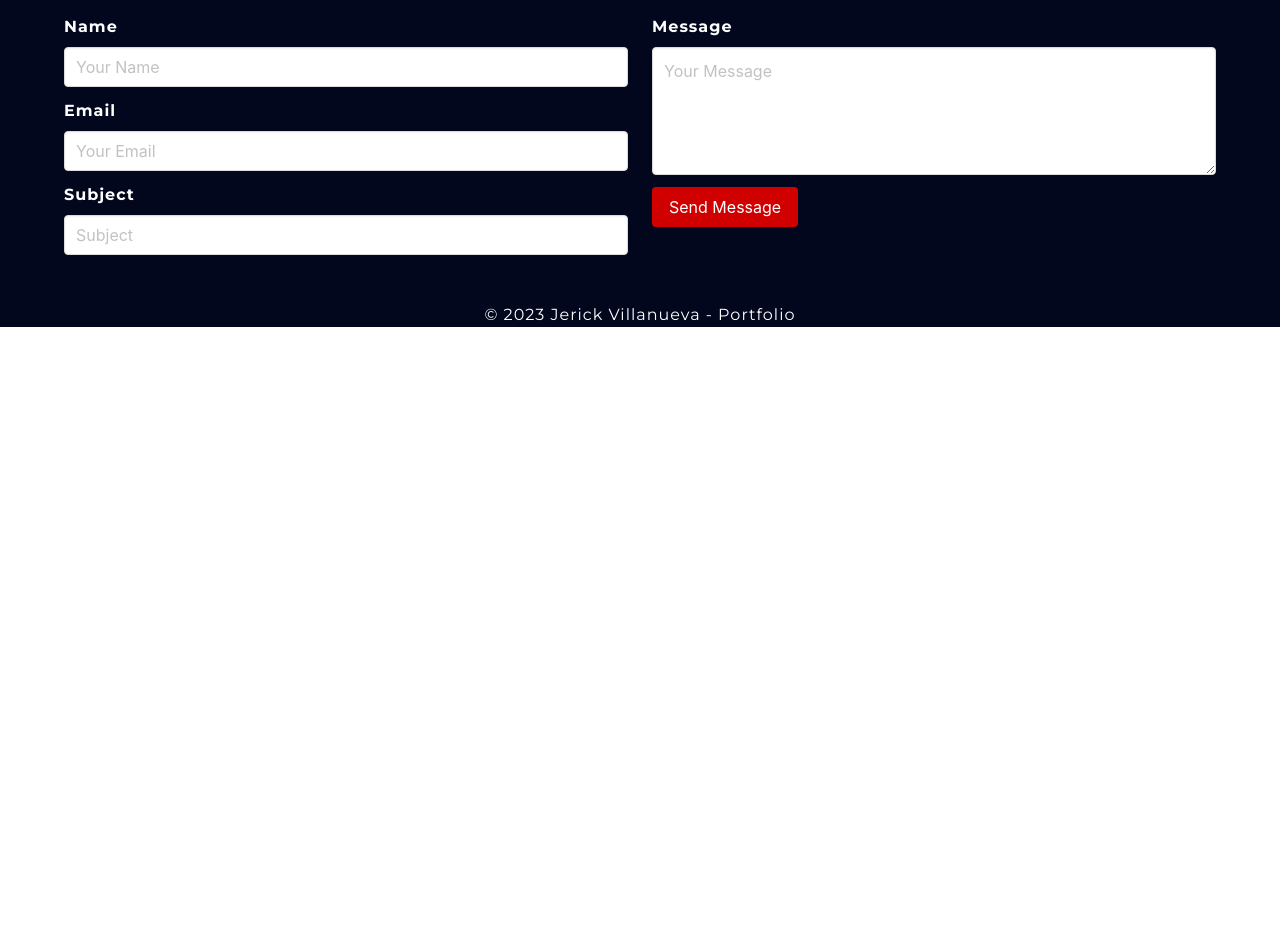
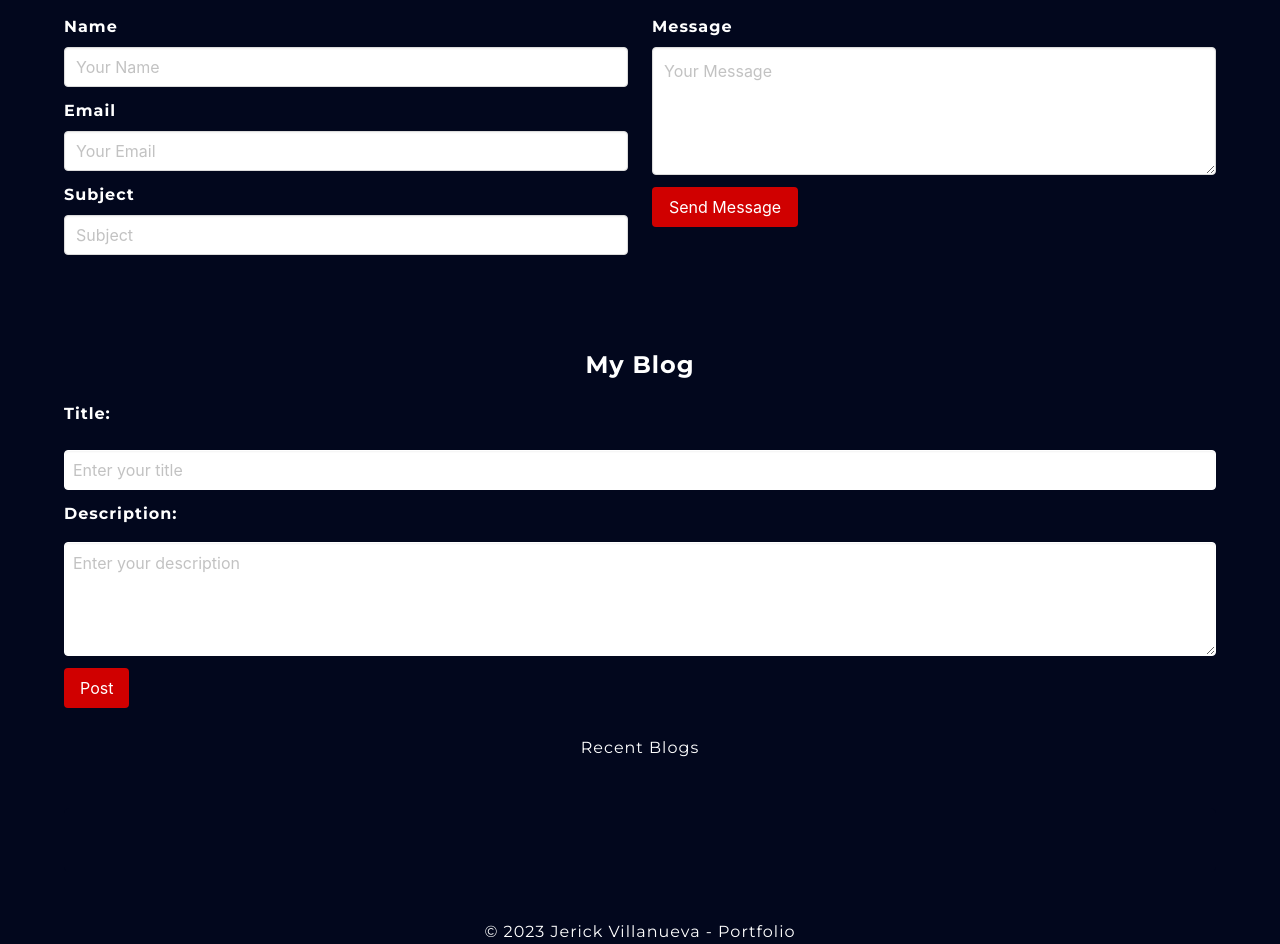
Before and after one commit to JerickCCS/myWeb, a plain HTML site: page index.html in a window 1280 px wide. Shown: the part 4562-5506 px from the top of the page. Before the commit the page ends 4889 px from the top, so only its background shows below. Drawn offline with nearby package versions, Linux system fonts and the light colour scheme.

Commit message:
update index.html

```diff
--- a/index.html
+++ b/index.html
@@ -28,6 +28,47 @@
     }
 
     #pr2 {
+      border-radius: 5px;
+    }
+
+    #blog-container {
+      background-color: #02071D;
+      color: white;
+      padding: 2rem;
+      margin-top: 4rem;
+      border-radius: 5px;
+    }
+
+    .blog-form input,
+    .blog-form textarea {
+      margin-top: 1rem;
+      padding: 0.5rem;
+      width: 100%;
+      border: 1px solid #ffffff;
+      border-radius: 4px;
+    }
+
+    .blog-form button {
+      background-color: #02071D;
+      color: white;
+      padding: 0.5rem 1rem;
+      border: none;
+      border-radius: 4px;
+      cursor: pointer;
+    }
+
+    .recent-blogs {
+      margin-top: 3rem;
+      padding: 1rem 0;
+      background-color: #02071D;
+      color: white;
+    }
+
+    #blog-posts {
+      background-color: #02071D;
+      color: white;
+      padding: 2rem;
+      margin-top: 2rem;
       border-radius: 5px;
     }
   </style>
@@ -221,6 +262,44 @@
     </div>
   </section>
 
+  <section class="section" id="blog">
+    <div class="container mx-auto">
+      <h1 class="title is-4 has-text-centered has-text-white">My Blog</h1>
+
+      <!-- Blog Form -->
+      <div class="blog-form">
+        <div class="field">
+          <label for="title" class="label has-text-white">Title:</label>
+          <div class="control">
+            <input type="text" id="title" name="title" class="input" placeholder="Enter your title">
+          </div>
+        </div>
+
+        <div class="field">
+          <label for="description" class="label has-text-white">Description:</label>
+          <div class="control">
+            <textarea id="description" name="description" rows="4" class="textarea" placeholder="Enter your description"></textarea>
+          </div>
+        </div>
+
+        <div class="control">
+          <button onclick="postBlog()" class="button is-primary has-text-white" style="background-color: #D00000">Post</button>
+        </div>
+      </div>
+    </div>
+
+    <div class="recent-blogs mx-auto mt-3 has-text-centered has-text-white">
+      <p>Recent Blogs</p>
+    </div>
+
+    <!-- Blog Posts -->
+    <div id="blog-posts" class="container">
+      <h2 class="title is-2 has-text-centered">Blog Title</h2>
+      <p class="subtitle is-5 has-text-centered">Blog Description</p>
+      <!-- Actual blog posts will be dynamically added here -->
+    </div>
+  </section>
+
   <script>
     document.addEventListener('DOMContentLoaded', function() {
       // Get all "navbar-burger" elements
@@ -249,6 +328,57 @@
         moreContent.style.display = 'none';
       }
     }
+
+    // Function to post a new blog
+    function postBlog() {
+      const title = document.getElementById('title').value;
+      const description = document.getElementById('description').value;
+
+      if (title && description) {
+        const post = {
+          title,
+          description,
+        };
+
+        // Get existing blog posts from local storage
+        const posts = JSON.parse(localStorage.getItem('blogPosts')) || [];
+
+        // Add the new blog post
+        posts.push(post);
+
+        // Save the updated list of blog posts to local storage
+        localStorage.setItem('blogPosts', JSON.stringify(posts));
+
+        // Display the updated blog posts
+        displayBlogPosts();
+      } else {
+        alert('Please enter both title and description.');
+      }
+    }
+
+    // Function to display blog posts
+    function displayBlogPosts() {
+      const blogPostsContainer = document.getElementById('blog-posts');
+      blogPostsContainer.innerHTML = ''; // Clear previous content
+
+      // Get blog posts from local storage
+      const posts = JSON.parse(localStorage.getItem('blogPosts')) || [];
+
+      // Display each blog post
+      posts.forEach((post, index) => {
+        const postElement = document.createElement('div');
+        postElement.innerHTML = `
+        <div class="bg-white p-4 mb-4 border rounded-md">
+          <h2 class="text-xl font-bold mb-2">${post.title}</h2>
+          <p>${post.description}</p>
+        </div>
+      `;
+        blogPostsContainer.appendChild(postElement);
+      });
+    }
+
+    // Initial display of blog posts on page load
+    displayBlogPosts();
   </script>
   <footer class="has-text-white" style="background: #02071D;">
     <div class="content has-text-centered">
```
